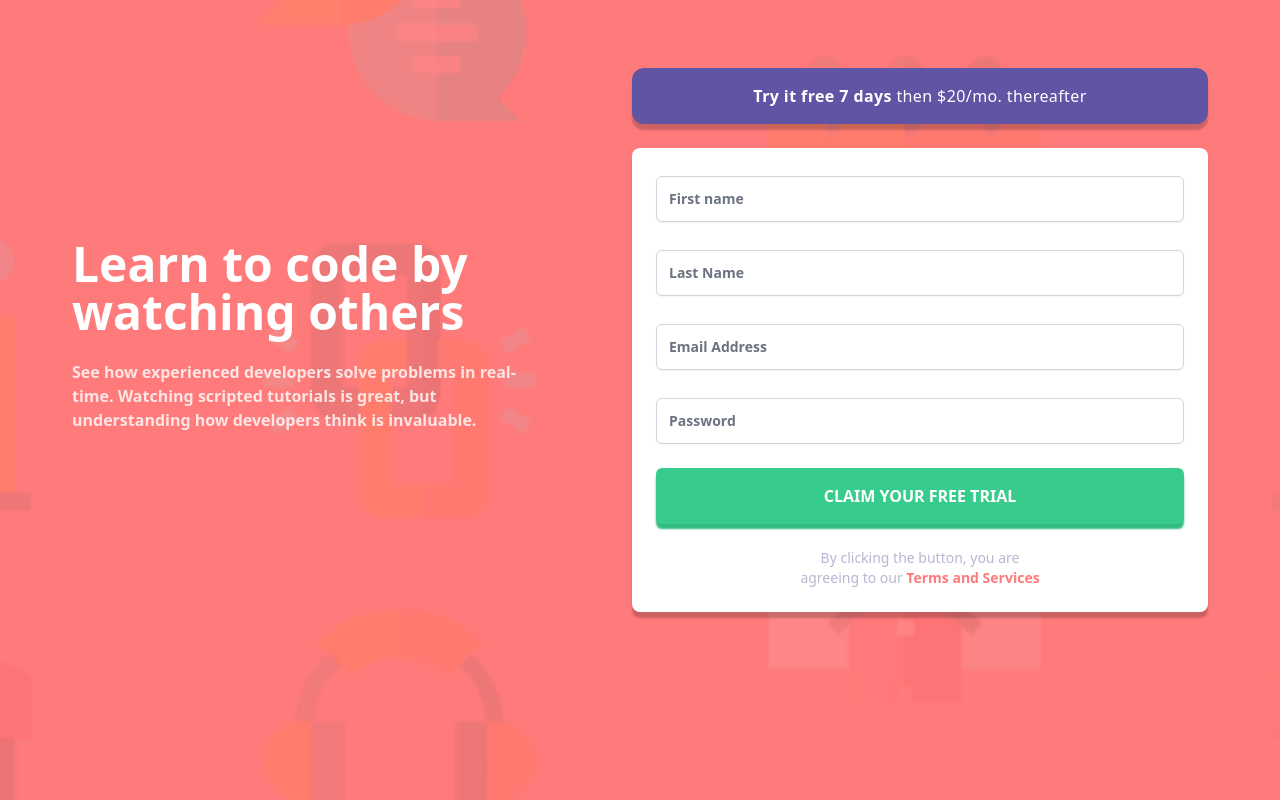
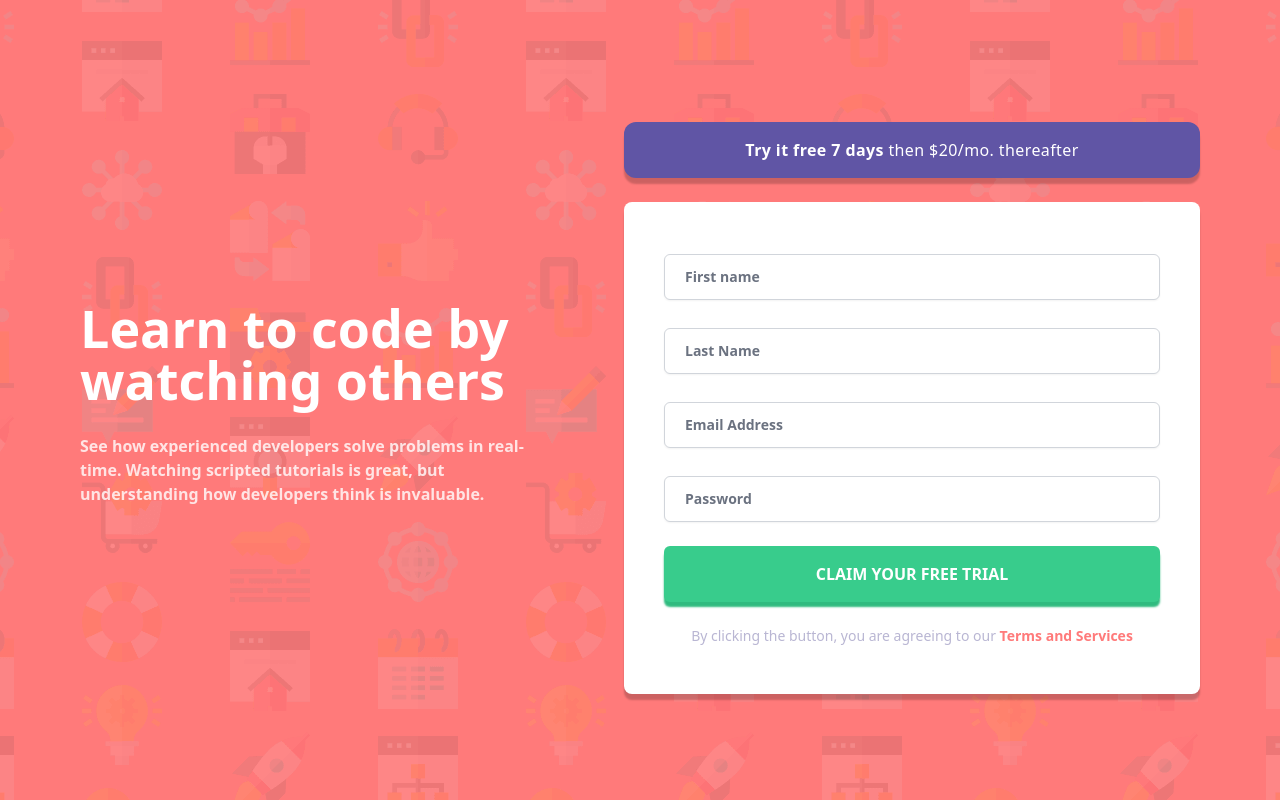
Before and after one commit to okay-head/Signup-Component, a React (Vite) app: page / in a window 1280 px wide. Built offline with nearby package versions, Linux system fonts and the light colour scheme.

Commit message:
optimizing for design

```diff
--- a/src/App.tsx
+++ b/src/App.tsx
@@ -5,12 +5,13 @@ export default function App() {
     // Main is the 'container' itself, therefore no separate component for adjusting margins is introduced
 
     <main className='main-bg min-h-screen bg-primary-red px-6 pb-10 pt-5 text-center text-white lg:px-12'>
-      <div className='content-container items-center gap-8 lg:flex max-w-screen-xl mx-auto xl:gap-0 xl:justify-around'>
+      <div className='content-container mx-auto min-h-[calc(100vh-4.5rem)] max-w-screen-xl items-center gap-8 lg:flex xl:justify-evenly xl:gap-0'>
         <section className='main-text lg:text-left'>
-          <h1 className='xs:max-w-lg mx-auto mb-6 mt-10 max-w-64 text-3xl font-bold sm:text-4xl lg:text-5xl'>
+          {/* convert to fluid heading [ IMPROVEMENT ] */}
+          <h1 className='mx-auto mb-6 mt-10 max-w-64 text-3xl font-bold !leading-none xs:max-w-lg sm:text-4xl lg:mb-7 lg:text-[3.25rem]'>
             Learn to code by watching others
           </h1>
-          <p className='xs:max-w-md mx-auto max-w-xs lg:mx-[unset] font-semibold text-[--white-200]'>
+          <p className='mx-auto max-w-xs font-semibold text-[--white-200] xs:max-w-md lg:mx-[unset]'>
             See how experienced developers solve problems in real-time. Watching
             scripted tutorials is great, but understanding how developers think
             is invaluable.
@@ -18,7 +19,7 @@ export default function App() {
         </section>
         <section className='form-component mx-auto w-full max-w-xl lg:max-w-xl xl:mx-[unset]'>
           <div className='pricing shadow-custom mb-6 mt-12 rounded-xl bg-accent-blue p-4'>
-            <div className='text-container xs:max-w-none mx-auto max-w-52 tracking-wide'>
+            <div className='text-container mx-auto max-w-52 tracking-wide xs:max-w-none'>
               <b className='font-bold'>Try it free 7 days</b> then $20/mo.
               thereafter
             </div>
--- a/src/Form.tsx
+++ b/src/Form.tsx
@@ -1,7 +1,7 @@
 export default function Form() {
   return (
     <form>
-      <div className='form-container shadow-custom flex flex-col gap-6 rounded-lg bg-white p-6'>
+      <div className='form-container shadow-custom flex flex-col gap-6 rounded-lg bg-white p-6 lg:p-10 lg:py-12'>
         <div>
           <input
             className='form-formatting'
@@ -42,18 +42,18 @@ export default function Form() {
         <div>
           <button
             id='submit'
-            className='shadow-custom-2 w-full rounded-md bg-primary-green py-4 font-semibold uppercase'
+            className='shadow-custom-2 w-full rounded-md bg-primary-green py-4 font-semibold uppercase outline-offset-2 focus-visible:shadow-none focus-visible:outline-2 focus-visible:outline-accent-blue'
           >
             <span className='text-container mx-auto max-w-max'>
               Claim your free trial
             </span>
           </button>
         </div>
-        <div className='mx-auto max-w-64 text-sm font-medium text-neutral-grayBlue'>
+        <div className='mx-auto max-w-64 text-sm font-medium text-neutral-grayBlue lg:max-w-[unset]'>
           By clicking the button, you are agreeing to our{' '}
-          <span className='cursor-pointer font-semibold text-primary-red hover:underline'>
+          <a className='cursor-pointer font-semibold text-primary-red outline-offset-2 outline-neutral-grayBlue hover:underline'>
             Terms and Services
-          </span>
+          </a>
         </div>
       </div>
     </form>
--- a/src/index.css
+++ b/src/index.css
@@ -6,11 +6,11 @@
 
 @layer utilities {
   .form-formatting {
-    @apply mt-1 w-full rounded-md border-gray-300 py-3 text-sm font-semibold text-neutral-darkBlue shadow-sm placeholder:font-semibold focus:border-accent-blue focus:ring-1 focus:ring-accent-blue focus:ring-opacity-50;
+    @apply mt-1 w-full rounded-md border-gray-300 px-5 py-3 text-sm font-bold text-neutral-darkBlue shadow-sm placeholder:font-semibold focus:border-accent-blue focus:ring-1 focus:ring-accent-blue focus:ring-opacity-50;
   }
 }
 
-:root{
+:root {
   --white: hsl(0, 0%, 100%);
   --white-200: hsl(0, 0%, 100%, 0.8);
 }
@@ -20,6 +20,11 @@
   background-size: cover;
   background-repeat: no-repeat;
   background-position: bottom center;
+}
+@media (min-width: 1024px) {
+  .main-bg {
+    background-image: url('/images/bg-intro-desktop.png');
+  }
 }
 
 .shadow-custom {
```
